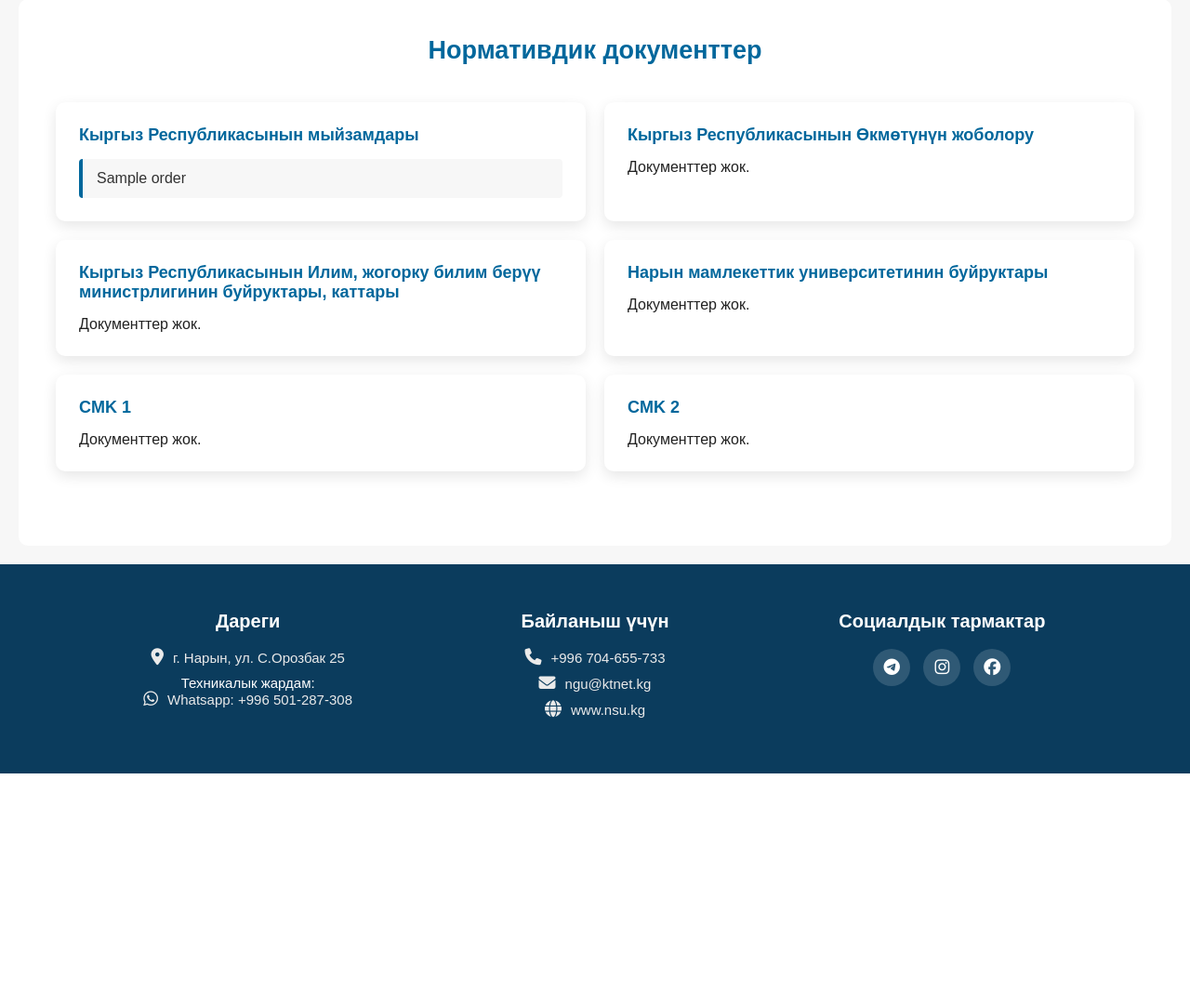
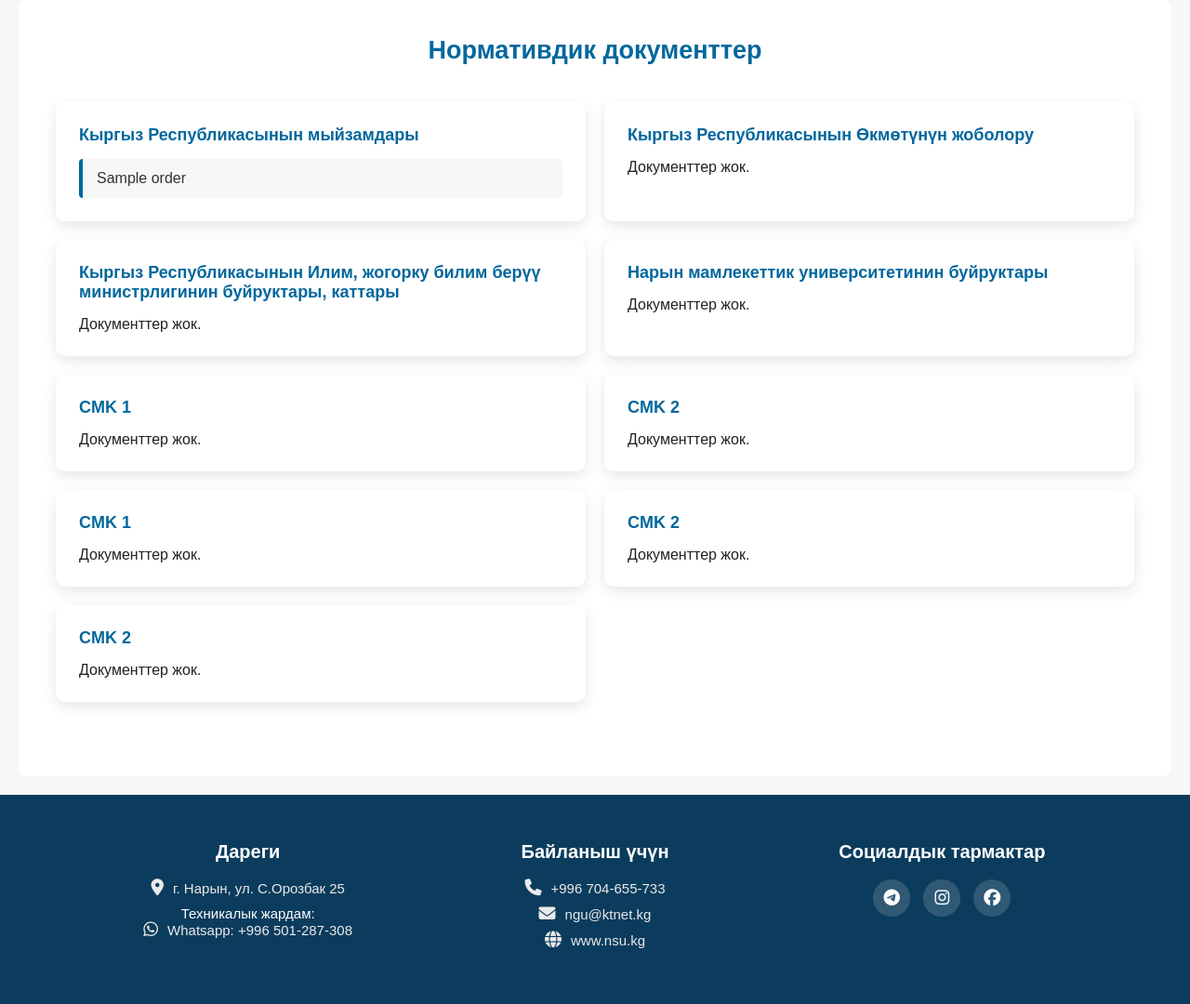
Before and after one commit to Kamchybek2004/acr, a Django app: page /document/ in a window 1280 px wide. Shown: the part 649-1729 px from the top of the page at 93% size. Before the commit the page ends 1481 px from the top, so only its background shows below. Run offline with Django 5.2, Linux system fonts and the light colour scheme; tables that the repository leaves empty hold one stand-in row (values such as "Sample post").

Commit message:
Добавление CMK3 CMK4 CMK5

```diff
--- a/core/models.py
+++ b/core/models.py
@@ -184,6 +184,9 @@ class Order(models.Model):
         ('nsu_orders', 'Нарын мамлекеттик университетинин буйруктары'),
         ('smk1', 'CMK 1'),
         ('smk2', 'CMK 2'),
+        ('smk3', 'CMK 3'),
+        ('smk4', 'CMK 4'),
+        ('smk5', 'CMK 5'),
     ]
 
     title = models.CharField('Название приказа', max_length=255)
--- a/core/templates/core/document.html
+++ b/core/templates/core/document.html
@@ -65,7 +65,7 @@
                 {% endfor %}
             </div>
 
-            <!-- Приказы мин.образовании -->
+            <!-- CMK 1 -->
             <div class="order">
                 <h2>CMK 1</h2>
                 <div class="resolution-block">
@@ -77,7 +77,7 @@
                 </div>
             </div>
 
-            <!-- CMK -->
+            <!-- CMK 2-->
             <div class="order">
                 <h2>CMK 2</h2>
                 <div class="resolution-block">
@@ -88,6 +88,43 @@
                     {% endfor %}
                 </div>
             </div>
+
+            <!-- CMK 3 -->
+            <div class="order">
+                <h2>CMK 1</h2>
+                <div class="resolution-block">
+                    {% for order in categories.smk1 %}
+                        <a href="{{ order.file.url }}" target="_blank">{{ order.title }}</a>
+                    {% empty %}
+                        <p>Документтер жок.</p>
+                    {% endfor %}
+                </div>
+            </div>
+
+            <!-- CMK 4-->
+            <div class="order">
+                <h2>CMK 2</h2>
+                <div class="resolution-block">
+                    {% for order in categories.smk2 %}
+                        <a href="{{ order.file.url }}" target="_blank">{{ order.title }}</a>
+                    {% empty %}
+                        <p>Документтер жок.</p>
+                    {% endfor %}
+                </div>
+            </div>
+
+             <!-- CMK 5-->
+            <div class="order">
+                <h2>CMK 2</h2>
+                <div class="resolution-block">
+                    {% for order in categories.smk2 %}
+                        <a href="{{ order.file.url }}" target="_blank">{{ order.title }}</a>
+                    {% empty %}
+                        <p>Документтер жок.</p>
+                    {% endfor %}
+                </div>
+            </div>
+
         </div>
     </div>
 </div>
--- a/core/views.py
+++ b/core/views.py
@@ -36,6 +36,9 @@ def document(request):
         'nsu_orders': orders.filter(category='nsu_orders'),
         'smk1': orders.filter(category='smk1'),
         'smk2': orders.filter(category='smk2'),
+        'smk3': orders.filter(category='smk3'),
+        'smk4': orders.filter(category='smk4'),
+        'smk5': orders.filter(category='smk5'),
     }
     return render(request, "core/document.html", {'categories': categories})
 
```
